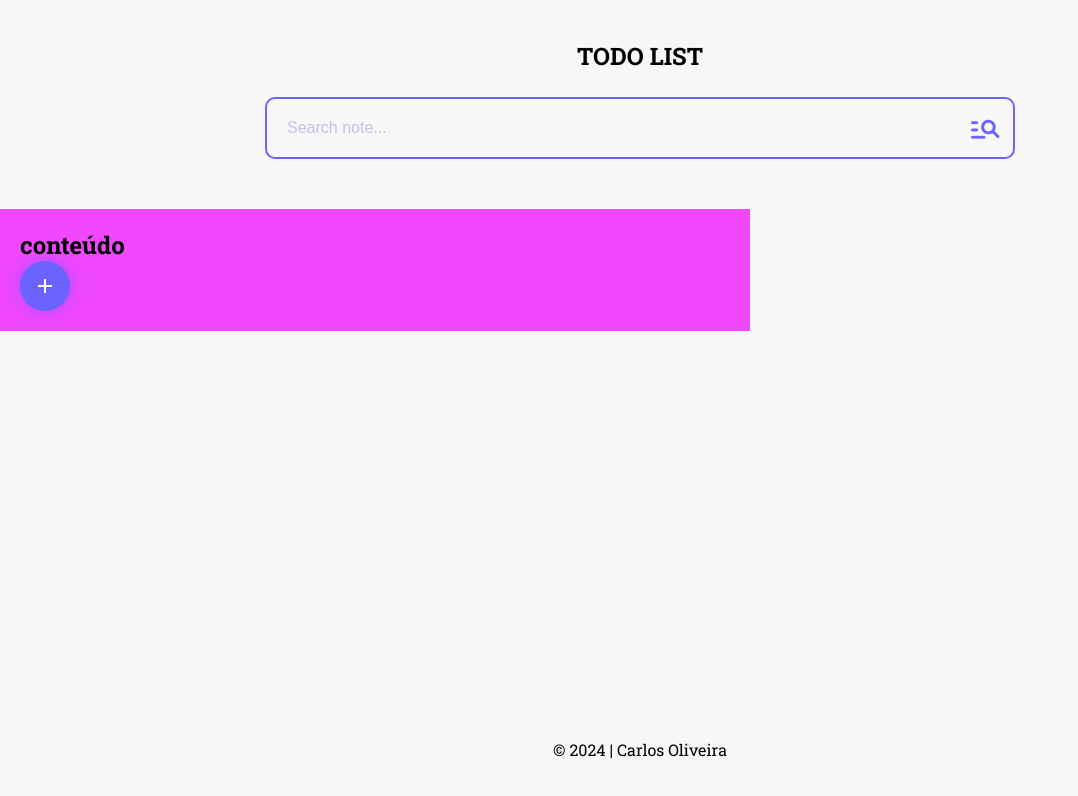
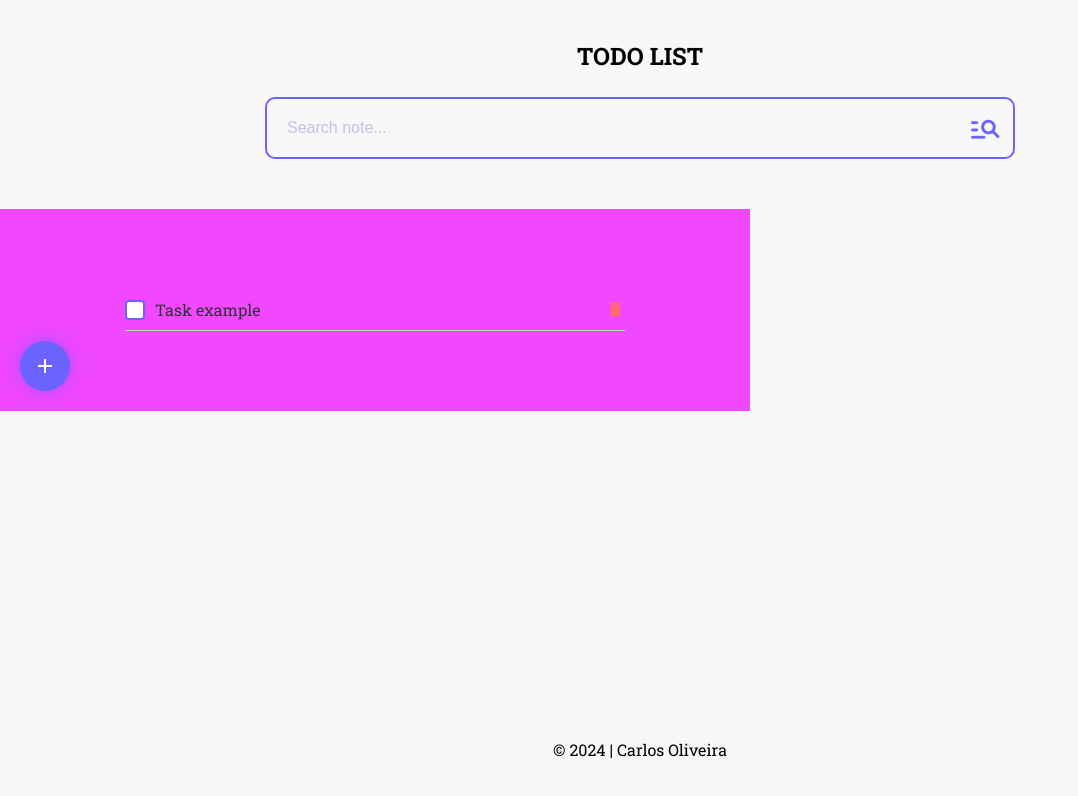
Before and after one commit to carlossroliveira/AngularTodoList, an Angular app: page / in a window 1280 px wide. Shown: the top 796 px of the page, without its empty margins (0-1078 px from the left). Built offline with nearby package versions, Linux system fonts and the light colour scheme.

Commit message:
Feat: Implementação do task-list

```diff
--- a/src/app/components/task-list/task-list.component.html
+++ b/src/app/components/task-list/task-list.component.html
@@ -1,5 +1,9 @@
 <section class="container">
-  <h1>conteúdo</h1>
+  <div class="todo-item">
+    <input type="checkbox" id="todo1" />
+    <label for="todo1">Task example</label>
+    <span class="delete-icon material-icons">delete</span>
+  </div>
 
   <button>
     <span class="material-icons">add</span>
--- a/src/app/components/task-list/task-list.component.scss
+++ b/src/app/components/task-list/task-list.component.scss
@@ -1,7 +1,65 @@
 .container {
-  padding: 20px;
-  max-width: 750px;
+  padding: 1.25rem;
+  max-width: 46.875rem;
+
+
   background-color: rgb(240, 71, 255);
+
+  .todo-item {
+    display: flex;
+    align-items: center;
+    justify-content: space-between;
+    padding: 0.625rem 0;
+    border-bottom: 0.0625rem solid #ccc;
+    margin: 3.75rem auto 0.625rem;
+    max-width: 31.25rem;
+
+    input[type="checkbox"] {
+      margin-right: 0.625rem;
+      width: 1.25rem;
+      height: 1.25rem;
+      appearance: none;
+      background-color: #fff;
+      border: 0.125rem solid #6c63ff;
+      border-radius: 0.25rem;
+      cursor: pointer;
+      position: relative;
+
+      &:checked {
+        background-color: #6c63ff;
+      }
+
+      &:checked::after {
+        content: "";
+        position: absolute;
+        top: 0.125rem;
+        left: 0.375rem;
+        width: 0.375rem;
+        height: 0.75rem;
+        border: solid white;
+        border-width: 0 0.125rem 0.125rem 0;
+        transform: rotate(45deg);
+      }
+    }
+
+    label {
+      flex-grow: 1;
+      font-size: 1rem;
+      color: #333;
+      cursor: pointer;
+    }
+
+    .delete-icon {
+      color: #ff6b6b;
+      cursor: pointer;
+      font-size: 1.2rem;
+      transition: color 0.2s ease-in-out;
+
+      &:hover {
+        color: #ff4c4c;
+      }
+    }
+  }
 
   button {
     width: 50px;
```
